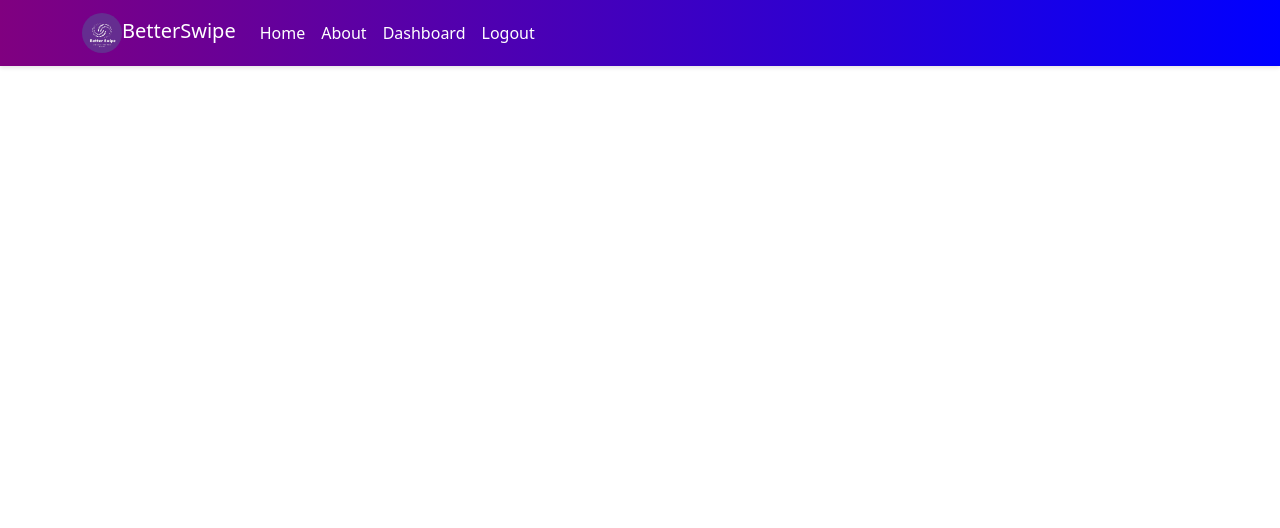
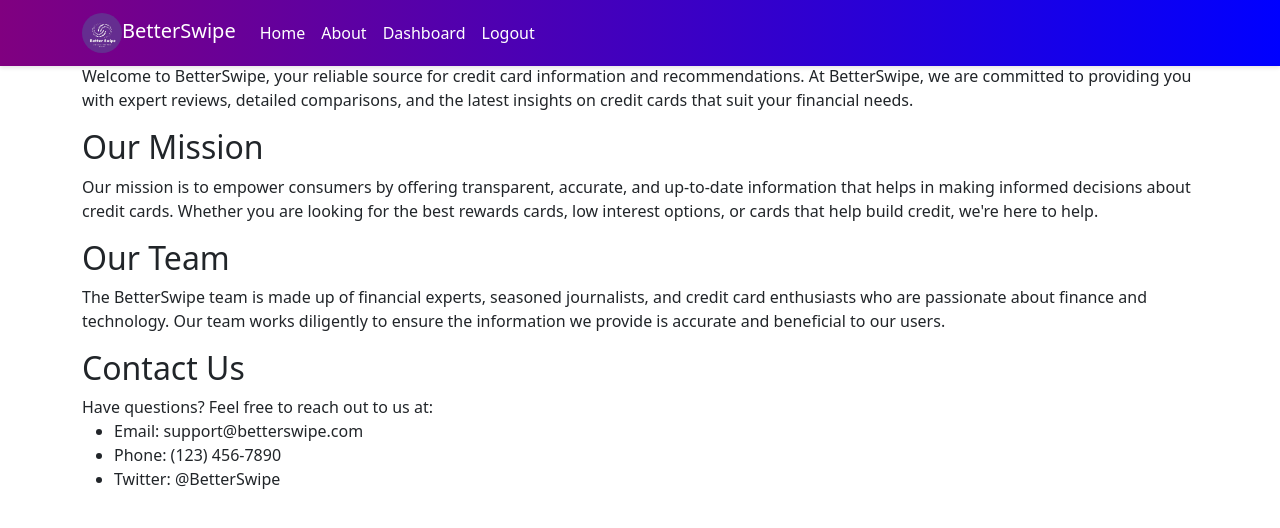
Before and after one commit to jbudcardi/BetterSwipe, a React (Vite) app in the folder frontend/: page /about in a window 1280 px wide. Shown: the top 528 px of the page. Built offline with nearby package versions, Linux system fonts and the light colour scheme.

Commit message:
created example look for the betterswipe about page

```diff
--- /dev/null
+++ b/frontend/src/pages/AboutPage.css
@@ -0,0 +1,34 @@
+/* About.css */
+
+.about-container {
+    padding: 40px 15px; /* Adds padding around the content */
+    background-color: #f8f9fa; /* Light grey background for slight contrast */
+    border-radius: 8px; /* Rounded corners */
+    box-shadow: 0 2px 4px rgba(0,0,0,0.1); /* Subtle shadow for depth */
+}
+
+.about-header {
+    color: #343a40; /* Dark gray color for headings */
+    margin-bottom: 20px; /* Space below headings */
+}
+
+.about-text {
+    color: #666; /* Lighter text for the body */
+    line-height: 1.6; /* Increased line-height for readability */
+    margin-bottom: 20px; /* Space below paragraphs */
+}
+
+.about-list {
+    padding-left: 20px; /* Space for bullet points */
+    list-style-type: disc; /* Disc style bullet points */
+}
+
+.about-contact-item {
+    margin-bottom: 10px; /* Space between contact items */
+}
+
+@media (min-width: 768px) {
+    .about-container {
+        padding: 60px 50px; /* Larger padding on larger screens */
+    }
+}
--- a/frontend/src/pages/AboutPage.jsx
+++ b/frontend/src/pages/AboutPage.jsx
@@ -1,8 +1,35 @@
 import React from "react";
+import { Container, Row, Col } from 'react-bootstrap';
+//example outlook for the about page
 function AboutPage(){
     return(
-        <h1> This is where the about page is going to be strctured</h1>
-
+        <Container className="about-container">
+        <Row>
+            <Col md={12}>
+                <h1 className="about-header">About Us</h1>
+                <p className="about-text">
+                    Welcome to BetterSwipe, your reliable source for credit card information and recommendations. At BetterSwipe, we are committed to providing you with expert reviews, detailed comparisons, and the latest insights on credit cards that suit your financial needs.
+                </p>
+                <h2 className="about-header">Our Mission</h2>
+                <p className="about-text">
+                    Our mission is to empower consumers by offering transparent, accurate, and up-to-date information that helps in making informed decisions about credit cards. Whether you are looking for the best rewards cards, low interest options, or cards that help build credit, we're here to help.
+                </p>
+                <h2 className="about-header">Our Team</h2>
+                <p className="about-text">
+                    The BetterSwipe team is made up of financial experts, seasoned journalists, and credit card enthusiasts who are passionate about finance and technology. Our team works diligently to ensure the information we provide is accurate and beneficial to our users.
+                </p>
+                <h2 className="about-header">Contact Us</h2>
+                <p className="about-text">
+                    Have questions? Feel free to reach out to us at:
+                    <ul className="about-list">
+                        <li className="about-contact-item">Email: support@betterswipe.com</li>
+                        <li className="about-contact-item">Phone: (123) 456-7890</li>
+                        <li className="about-contact-item">Twitter: @BetterSwipe</li>
+                    </ul>
+                </p>
+            </Col>
+        </Row>
+    </Container>
     );
 }
 
```
